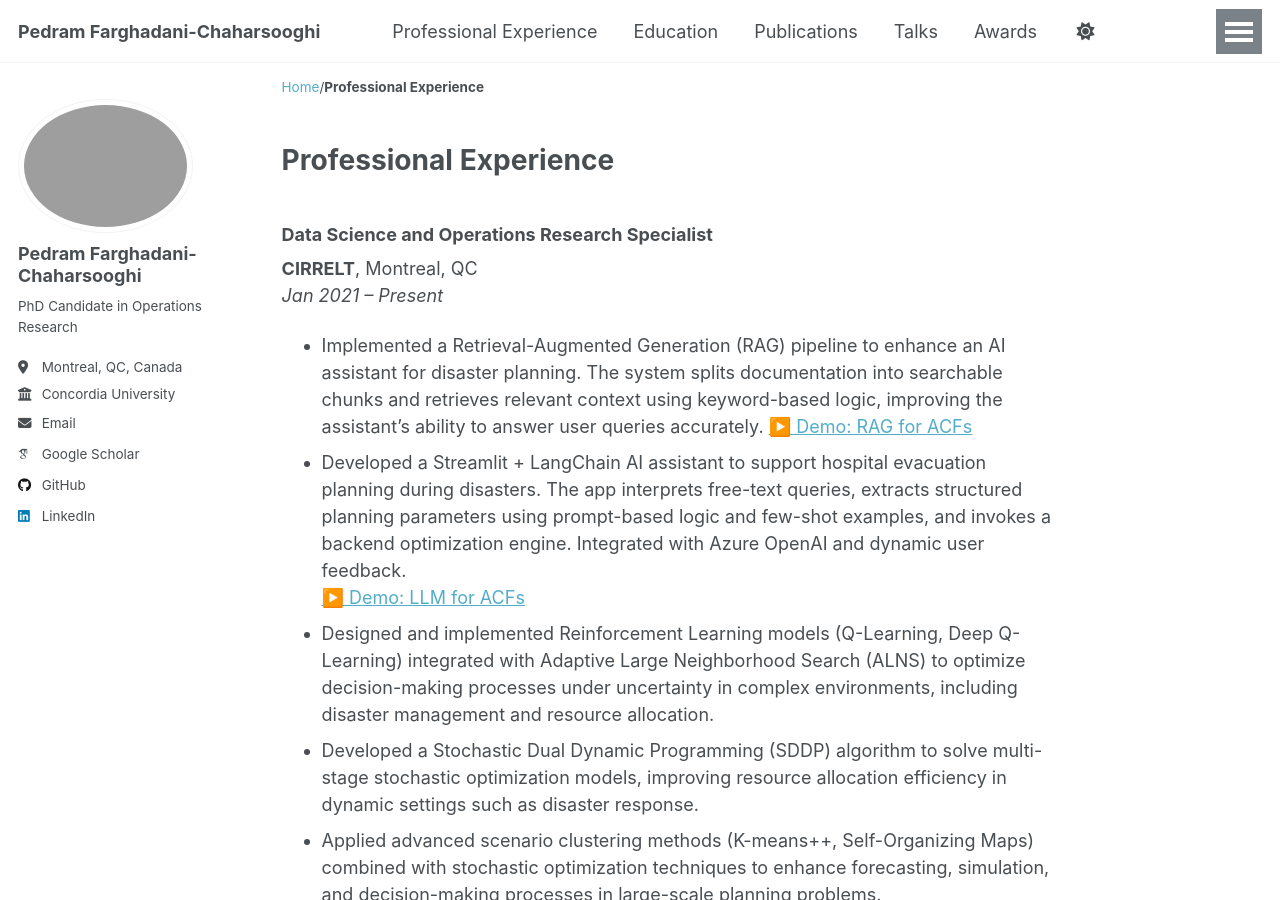
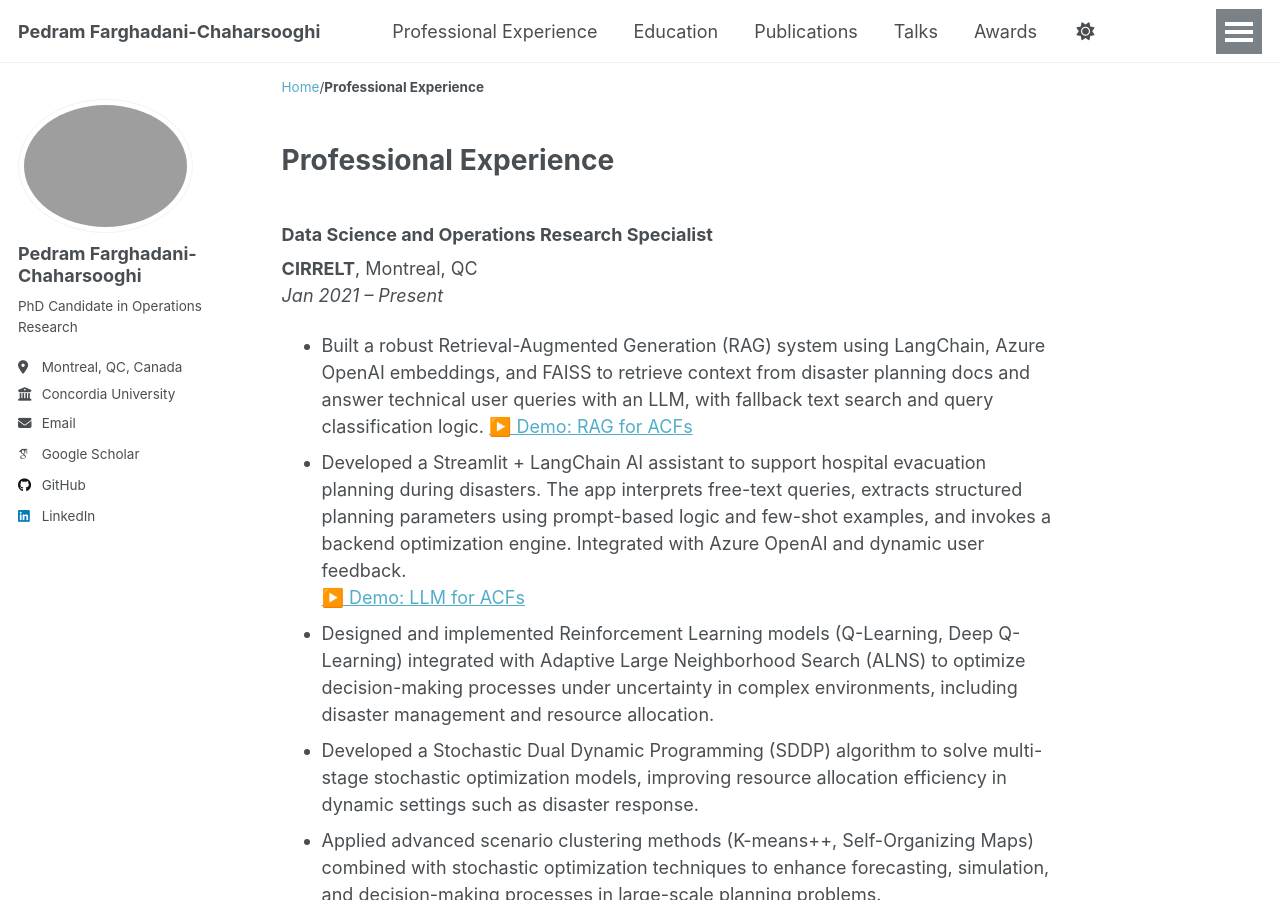
Before and after one commit to Pedram-Fdi/Pedram-Fdi.github.io, a Jekyll site: the page built from _pages/professionalexperience.md, in a window 1280 px wide and 900 px high. Built offline with Jekyll 4.4.1, drawn with Linux system fonts in a browser that asks for light colours; some web fonts are replaced.

Commit message:
Update professionalexperience.md

```diff
--- a/_pages/professionalexperience.md
+++ b/_pages/professionalexperience.md
@@ -8,7 +8,7 @@ author_profile: true
 ### Data Science and Operations Research Specialist
 **CIRRELT**, Montreal, QC
 *Jan 2021 – Present*
-- Implemented a Retrieval-Augmented Generation (RAG) pipeline to enhance an AI assistant for disaster planning. The system splits documentation into searchable chunks and retrieves relevant context using keyword-based logic, improving the assistant's ability to answer user queries accurately.
+- Built a robust Retrieval-Augmented Generation (RAG) system using LangChain, Azure OpenAI embeddings, and FAISS to retrieve context from disaster planning docs and answer technical user queries with an LLM, with fallback text search and query classification logic.
   [▶️ Demo: RAG for ACFs](https://drive.google.com/file/d/1Cjd3syc1J9SaAxIJAySAnkFLeHKD4u0l/view?usp=sharing)
 - Developed a Streamlit + LangChain AI assistant to support hospital evacuation planning during disasters. The app interprets free-text queries, extracts structured planning parameters using prompt-based logic and few-shot examples, and invokes a backend optimization engine. Integrated with Azure OpenAI and dynamic user feedback.
   [▶️ Demo: LLM for ACFs](https://drive.google.com/file/d/1I1Hlg1Rme-twQYp5AfTtrviWK2hv8EQf/view?usp=sharing)
```
